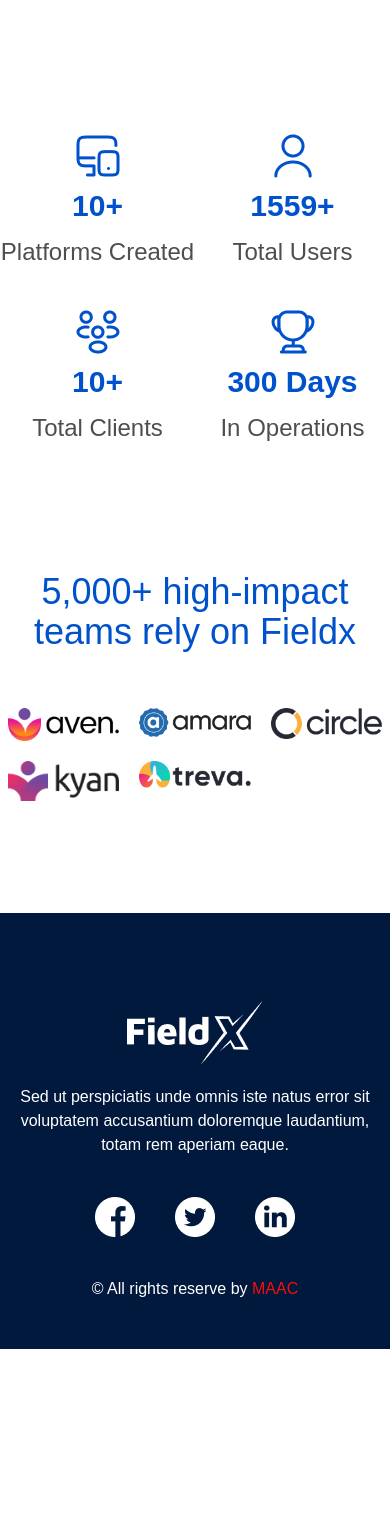
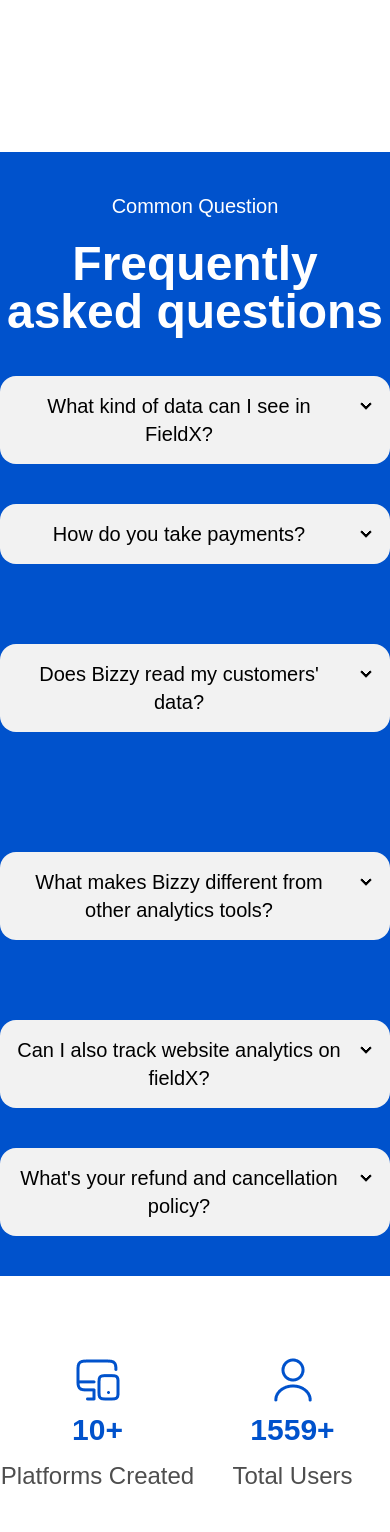
Before and after one commit to IamLikhon1/maac-task, a React (Vite) app: page / in a window 390 px wide. Shown: the part 840-2372 px from the top of the page. Before the commit the page ends 2189 px from the top, so only its background shows below. Built offline with nearby package versions, Linux system fonts and the light colour scheme.

Commit message:
added FAQ section

```diff
--- a/src/pages/HomePage/Awards.jsx
+++ b/src/pages/HomePage/Awards.jsx
@@ -4,7 +4,7 @@
 import trophy from '../../assets/cup.png'
 const Awards = () => {
     return (
-        <div className='max-w-7xl mx-auto'>
+        <div className='max-w-7xl mx-auto mt-20'>
             <div className='grid grid-cols-2 lg:grid-cols-4'>
                 {/* monitor */}
                 <div className='text-center'>
--- /dev/null
+++ b/src/pages/HomePage/FAQSection.jsx
@@ -0,0 +1,75 @@
+
+const FAQSection = () => {
+    return (
+        <div className="bg-[#0052CC] py-10 my-5">
+
+            <div className="max-w-7xl mx-auto">
+                <div className="text-white text-center ">
+                    <p className="text-xl">Common Question </p>
+                    <h2 className="text-5xl font-semibold mt-5">Frequently asked questions</h2>
+                    {/* accordion */}
+                    <div className="text-black grid lg:grid-cols-2 lg:gap-5 gap-10 mt-10">
+                        <div className="collapse collapse-arrow bg-base-200">
+                            <input type="radio" name="my-accordion-2" />
+                            <div className="collapse-title text-xl font-medium ">
+                                What kind of data can I see in FieldX?
+                            </div>
+                            <div className="collapse-content">
+                                <p className="text-start text-xl text-[#4E4E4E]">Quis nostrud exercitation ullamco laboris nisi ut aliquip ex ea commodo consequat. Duis aute irure dolor in voluptate.</p>
+                            </div>
+                        </div>
+                        <div className="collapse collapse-arrow bg-base-200">
+                            <input type="radio" name="my-accordion-2" />
+                            <div className="collapse-title text-xl font-medium">
+                                How do you take payments?
+                            </div>
+                            <div className="collapse-content">
+                                <p className="text-start">Quis nostrud exercitation ullamco laboris nisi ut aliquip ex ea commodo consequat. Duis aute irure dolor in voluptate.</p>
+                            </div>
+                        </div>
+                        <div className="collapse collapse-arrow bg-base-200 my-10">
+                            <input type="radio" name="my-accordion-2" />
+                            <div className="collapse-title text-xl font-medium">
+                                Does Bizzy read my {"customers'"} data?
+                            </div>
+                            <div className="collapse-content">
+                                <p className="text-start">Quis nostrud exercitation ullamco laboris nisi ut aliquip ex ea commodo consequat. Duis aute irure dolor in voluptate.</p>
+                            </div>
+                        </div>
+                        <div className="collapse collapse-arrow bg-base-200 my-10">
+                            <input type="radio" name="my-accordion-2" />
+                            <div className="collapse-title text-xl font-medium">
+                                What makes Bizzy different from other analytics tools?
+                            </div>
+                            <div className="collapse-content">
+                                <p className="text-start">Quis nostrud exercitation ullamco laboris nisi ut aliquip ex ea commodo consequat. Duis aute irure dolor in voluptate.</p>
+                            </div>
+                        </div>
+                        <div className="collapse collapse-arrow bg-base-200">
+                            <input type="radio" name="my-accordion-2" />
+                            <div className="collapse-title text-xl font-medium">
+                                Can I also track website analytics on fieldX?
+                            </div>
+                            <div className="collapse-content">
+                                <p className="text-start">Quis nostrud exercitation ullamco laboris nisi ut aliquip ex ea commodo consequat. Duis aute irure dolor in voluptate.</p>
+                            </div>
+                        </div>
+                        <div className="collapse collapse-arrow bg-base-200">
+                            <input type="radio" name="my-accordion-2" />
+                            <div className="collapse-title text-xl font-medium">
+                                {"What's"} your refund and cancellation policy?
+                            </div>
+                            <div className="collapse-content">
+                                <p className="text-start">Quis nostrud exercitation ullamco laboris nisi ut aliquip ex ea commodo consequat. Duis aute irure dolor in voluptate.</p>
+                            </div>
+                        </div>
+                    </div>
+                    {/* accordion */}
+                </div>
+            </div>
+
+        </div>
+    );
+};
+
+export default FAQSection;
--- a/src/pages/HomePage/HomePage.jsx
+++ b/src/pages/HomePage/HomePage.jsx
@@ -1,5 +1,6 @@
 import Awards from "./Awards";
 import Banner from "./Banner";
+import FAQSection from "./FAQSection";
 import ImagesSection from "./ImagesSection";
 import SponsorShip from "./SponsorShip";
 
@@ -8,6 +9,7 @@
         <div>
             <Banner/>
             <ImagesSection/>
+            <FAQSection/>
             <Awards/>
             <SponsorShip/>
 
--- a/src/pages/HomePage/SponsorShip.jsx
+++ b/src/pages/HomePage/SponsorShip.jsx
@@ -11,9 +11,9 @@
                 <div className='grid grid-cols-3 lg:grid-cols-5 gap-5 mt-14 mb-28'>
                     <img src={aven} alt="" />
                     <img src={amara} alt="" />
-                    <img src={circle} alt="" />
-                    <img src={kyan} alt="" />
-                    <img src={treva} alt="" />
+                    <img className='mr-3' src={circle} alt="" />
+                    <img className='mt-10 lg:mt-0' src={kyan} alt="" />
+                    <img className='mt-10 lg:mt-0' src={treva} alt="" />
                 </div>
             </div>
         </div>
```
